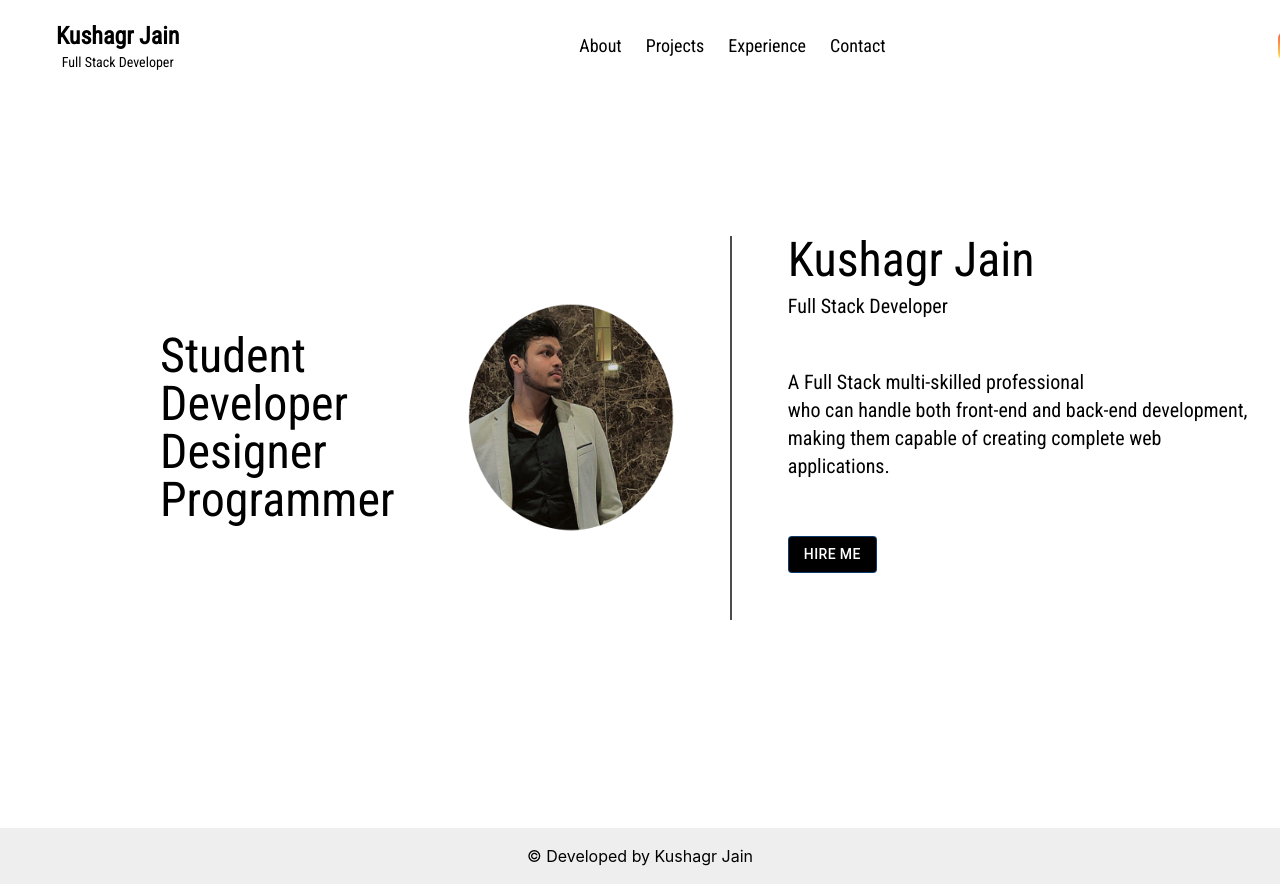
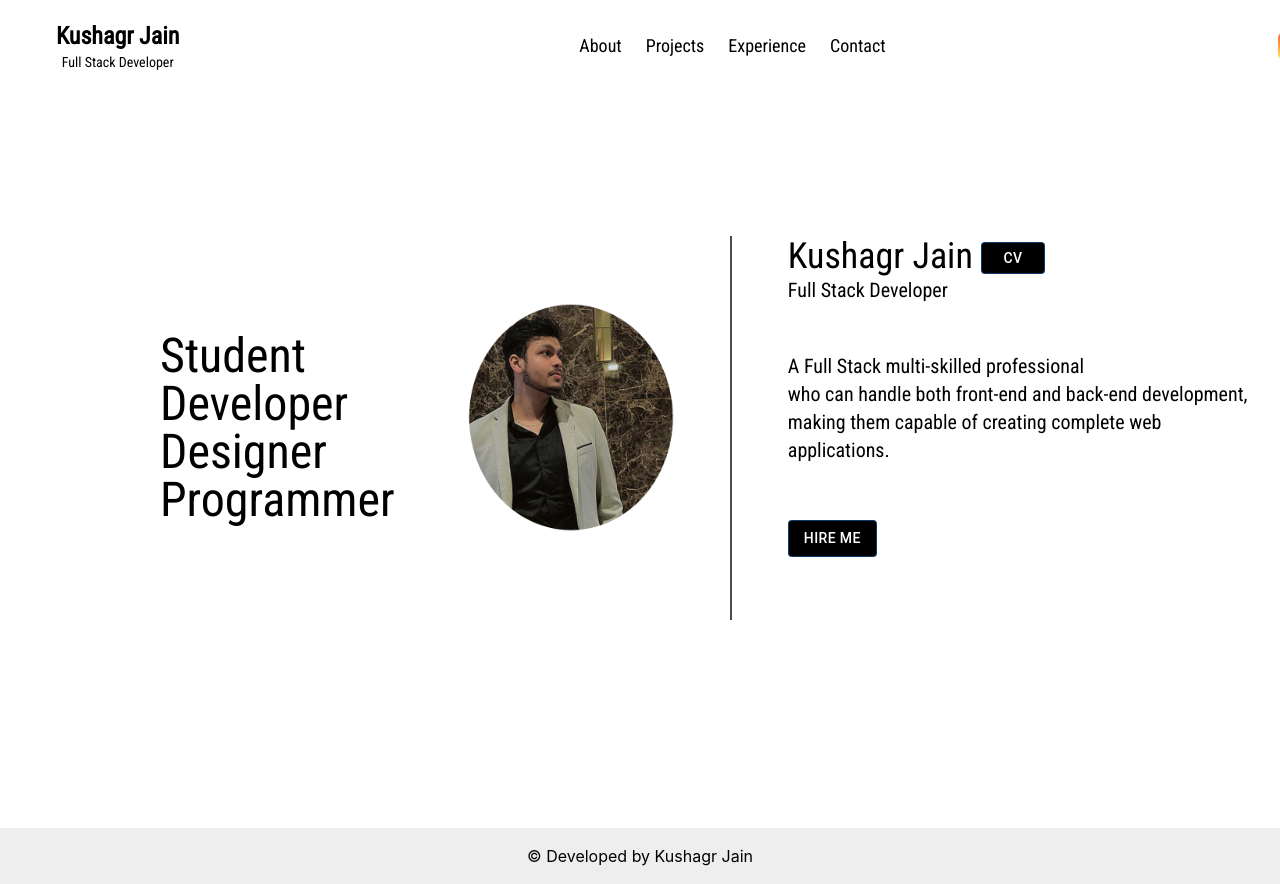
Before and after one commit to kushagr432/E-Portfolio, a React (Create React App) app: page / in a window 1280 px wide. Shown: the top 884 px of the page. Built offline with nearby package versions, Linux system fonts and the light colour scheme.

Commit message:
resume change

```diff
--- a/src/Components/About.jsx
+++ b/src/Components/About.jsx
@@ -17,7 +17,7 @@ export default function About() {
 
         const downloadFile = () => {
           // Construct the relative URL to your PDF file
-        const fileUrl = process.env.PUBLIC_URL + '/Resume_Kushagr_Jain.pdf';
+        const fileUrl = process.env.PUBLIC_URL + '/SD_Resume_KushagrJain.pdf';
 
           // Create a download link
         const link = document.createElement('a');
--- a/src/Components/Content.jsx
+++ b/src/Components/Content.jsx
@@ -10,6 +10,22 @@ export default function Content() {
     const blackButtonStyle = {
         backgroundColor: 'black',
         color: 'white', // You can change the text color if needed
+    };
+    const downloadFile = () => {
+        // Construct the relative URL to your PDF file
+    const fileUrl = process.env.PUBLIC_URL + '/SD_Resume_KushagrJain.pdf';
+
+        // Create a download link
+    const link = document.createElement('a');
+    link.href = fileUrl;
+    link.download = 'Resume_Kushagr.pdf';
+
+        // Append the link to the document and trigger the click event
+    document.body.appendChild(link);
+    link.click();
+
+        // Remove the link from the document
+    document.body.removeChild(link);
     };
 
 return (
@@ -64,9 +80,10 @@ return (
 </div>
     </div>
     <div className='md:order-8 ml-8 p-6 sm:ml-0 sm:p-0'>
-<h1 style={style} className='self-center text-4xl font-medium whitespace-nowrap dark:text-white pb-2 sm:text-5xl'>
-    Kushagr Jain
+<h1 style={style} className='self-center text-4xl font-medium whitespace-nowrap dark:text-white pb-2sm:text-5xl'>
+    Kushagr Jain  <Button className='w-8 h-8 ' onClick={downloadFile} variant="outlined" style={blackButtonStyle}> CV</Button>
 </h1>
+
 <span style={style} className='self-center text-xl font-medium whitespace-nowrap dark:text-white pt-2'>
     Full Stack Developer
 </span>
```
Also changed, not shown: 2 other files (tests, documents, lock files or other folders).
